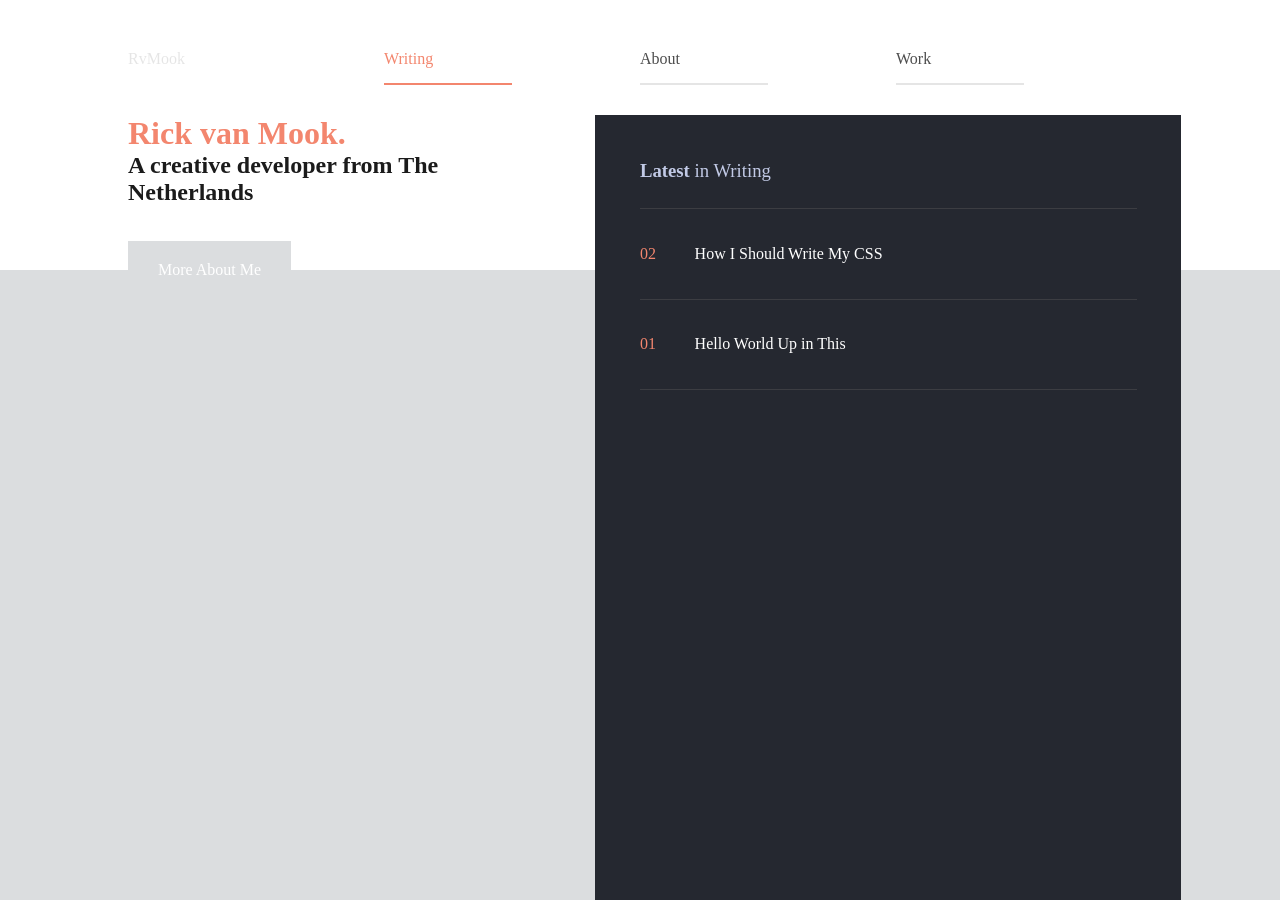
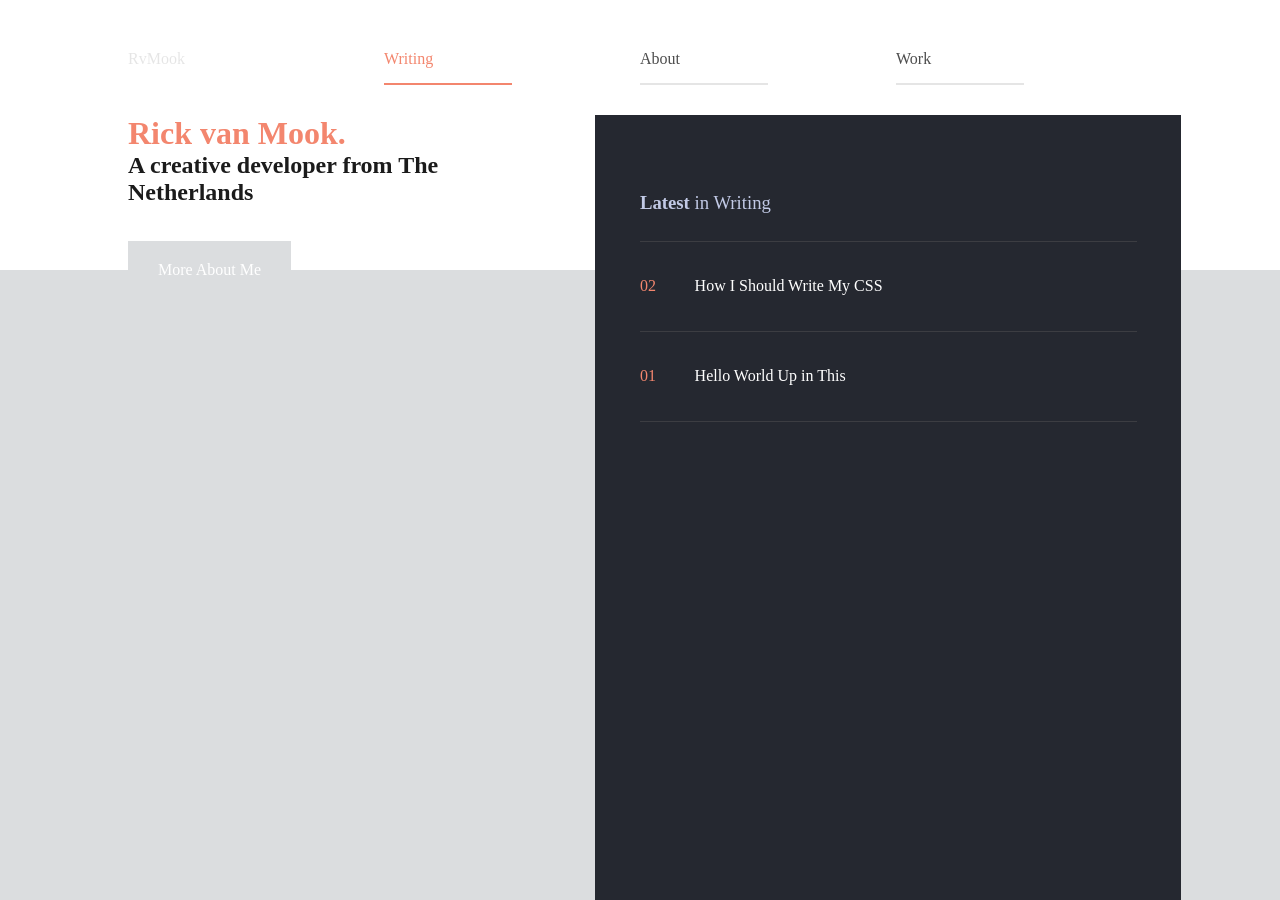
Before and after one commit to rickvanmook/rickvanmook.github.io, a Jekyll site: the page built from index.html, in a window 1280 px wide and 900 px high. Built offline with Jekyll 4.4.1, drawn with Linux system fonts in a browser that asks for light colours.

Commit message:
Fixed overflowing issue on home page

```diff
--- a/_sass/_home.scss
+++ b/_sass/_home.scss
@@ -136,7 +136,8 @@
 
 		position: absolute;
 		min-height: 100%;
-		top: 115px;
+		top: 0;
+		padding-top: 15%;
 
 		left: 46.5%;
 		width: 45.8%;
```
